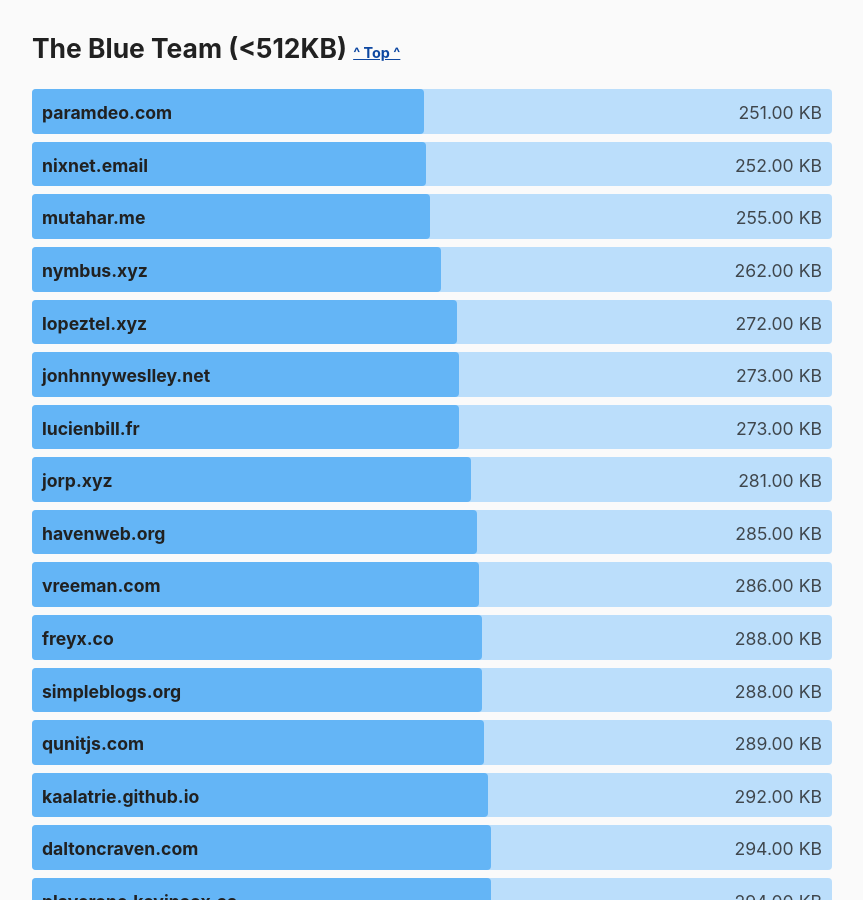
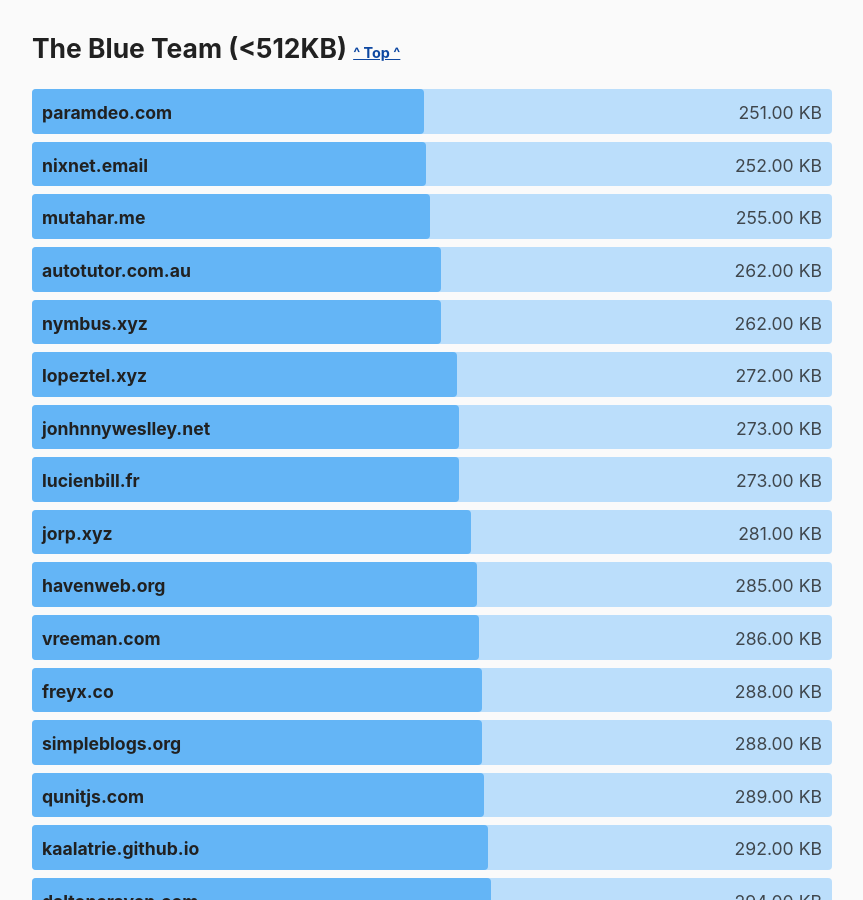
Before and after one commit to kevquirk/512kb.club, a Jekyll site: the page built from index.md, in a window 1280 px wide and 900 px high, scrolled down 15276 px. Shown: the whole window, without its empty margins (208-1071 px from the left). Built offline with Jekyll 4.4.1, drawn with Linux system fonts in a browser that asks for light colours.

Commit message:
Added autotutor.com.au
GTMetrix link as requested: https://gtmetrix.com/reports/autotutor.com.au/iBqrnHow/

```diff
--- a/_data/sites.yml
+++ b/_data/sites.yml
@@ -103,6 +103,11 @@
   size: 345
   last_checked: 2021-11-20
 
+- domain: autotutor.com.au
+  url: https://autotutor.com.au
+  size: 262
+  last_checked: 2021-11-28
+
 - domain: az.on.lt
   url: https://az.on.lt/
   size: 24.8
```
